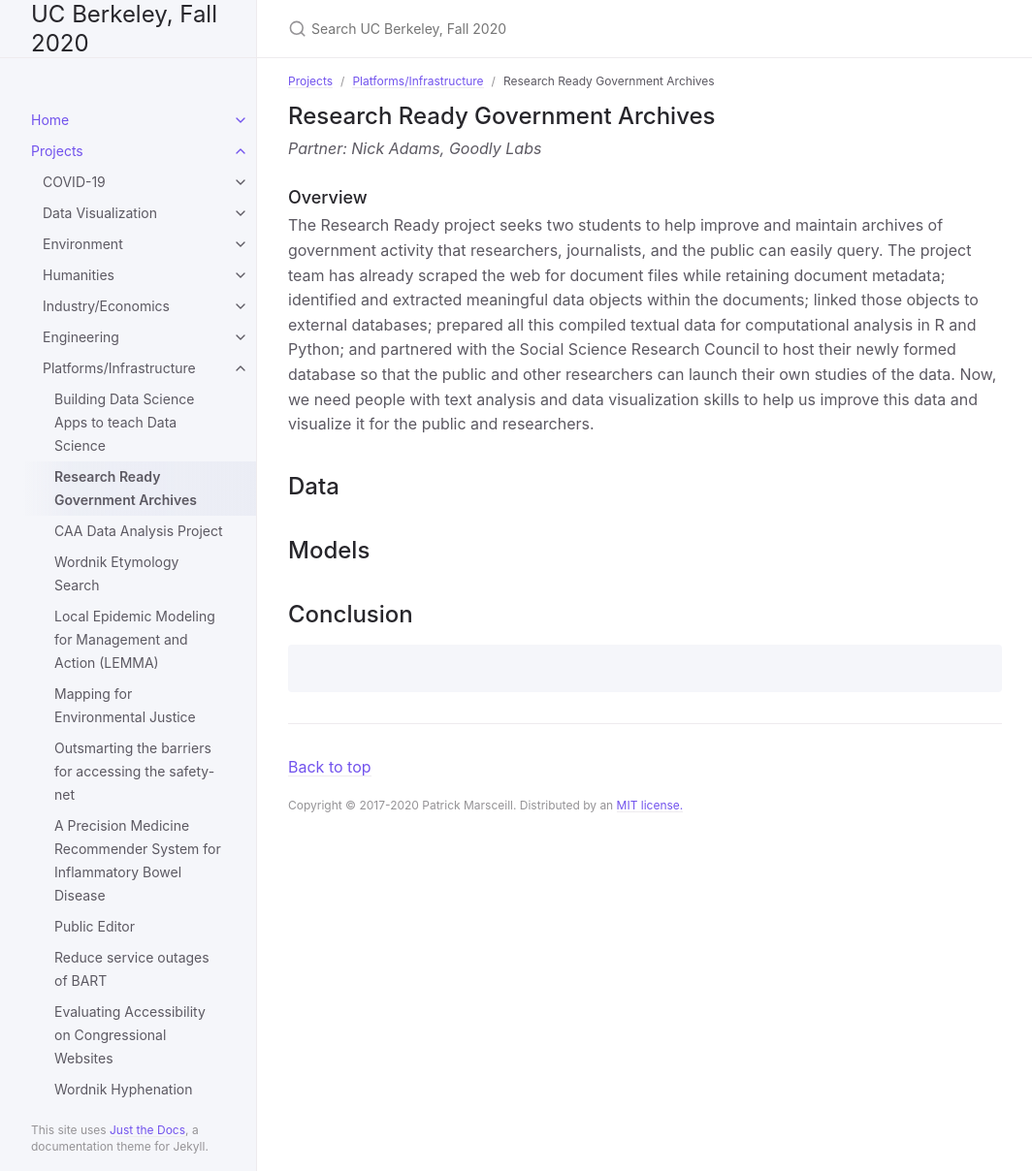
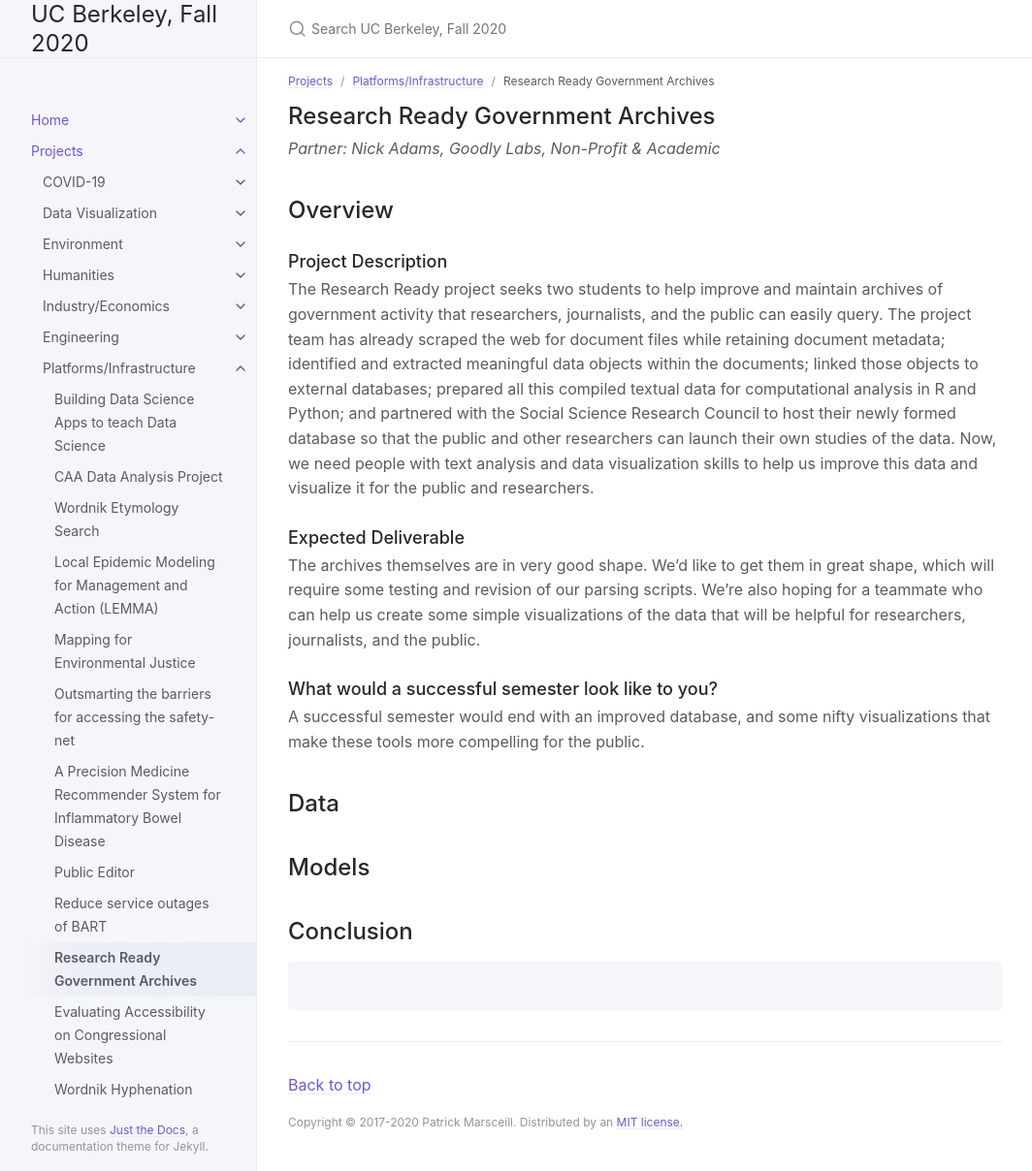
Before and after one commit to DS-Discovery/ds-discovery.github.io, a Jekyll site: the page built from Projects/Platforms:Infrastructure/Research Ready Government Archives.md, in a window 1280 px wide and 1208 px high. Shown: the whole window at 97% size, without its empty margins (107-1171 px from the left). Built offline with Jekyll 4.4.1, drawn with Linux system fonts in a browser that asks for light colours.

Commit message:
Update Research Ready Government Archives.md

```diff
--- a/Projects/Platforms:Infrastructure/Research Ready Government Archives.md
+++ b/Projects/Platforms:Infrastructure/Research Ready Government Archives.md
@@ -3,16 +3,20 @@ layout: default
 title: Research Ready Government Archives
 parent: Platforms/Infrastructure
 grand_parent: Projects
-nav_order: 0
+nav_order: 16
 ---
 
 
 ## Research Ready Government Archives
-*Partner: Nick Adams, Goodly Labs*
+*Partner: Nick Adams, Goodly Labs, Non-Profit & Academic*
 
-### Overview
-
+## Overview
+### Project Description
 The Research Ready project seeks two students to help improve and maintain archives of government activity that researchers, journalists, and the public can easily query. The project team has already scraped the web for document files while retaining document metadata; identified and extracted meaningful data objects within the documents; linked those objects to external databases; prepared all this compiled textual data for computational analysis in R and Python; and partnered with the Social Science Research Council to host their newly formed database so that the public and other researchers can launch their own studies of the data. Now, we need people with text analysis and data visualization skills to help us improve this data and visualize it for the public and researchers.
+### Expected Deliverable
+The archives themselves are in very good shape. We'd like to get them in great shape, which will require some testing and revision of our parsing scripts. We're also hoping for a teammate who can help us create some simple visualizations of the data that will be helpful for researchers, journalists, and the public.
+### What would a successful semester look like to you?
+A successful semester would end with an improved database, and some nifty visualizations that make these tools more compelling for the public.
 
 ## Data
 
```
